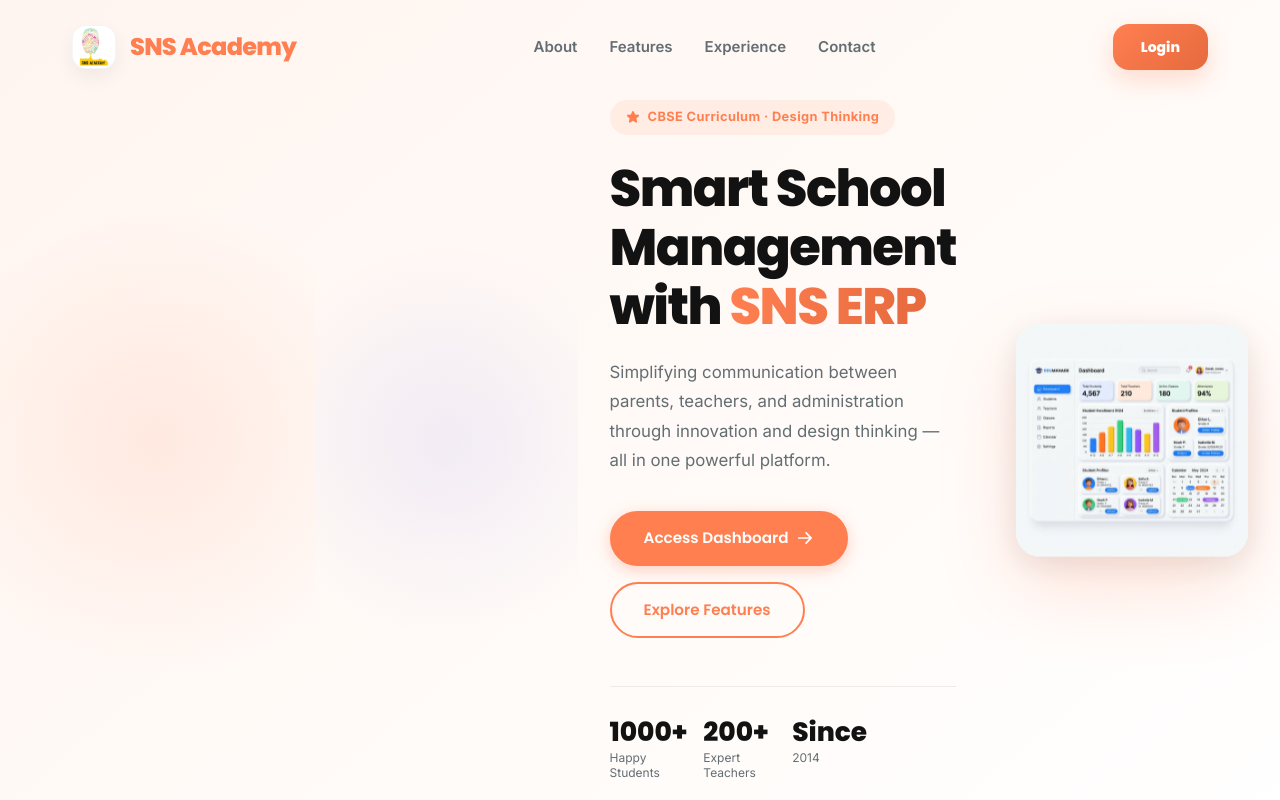
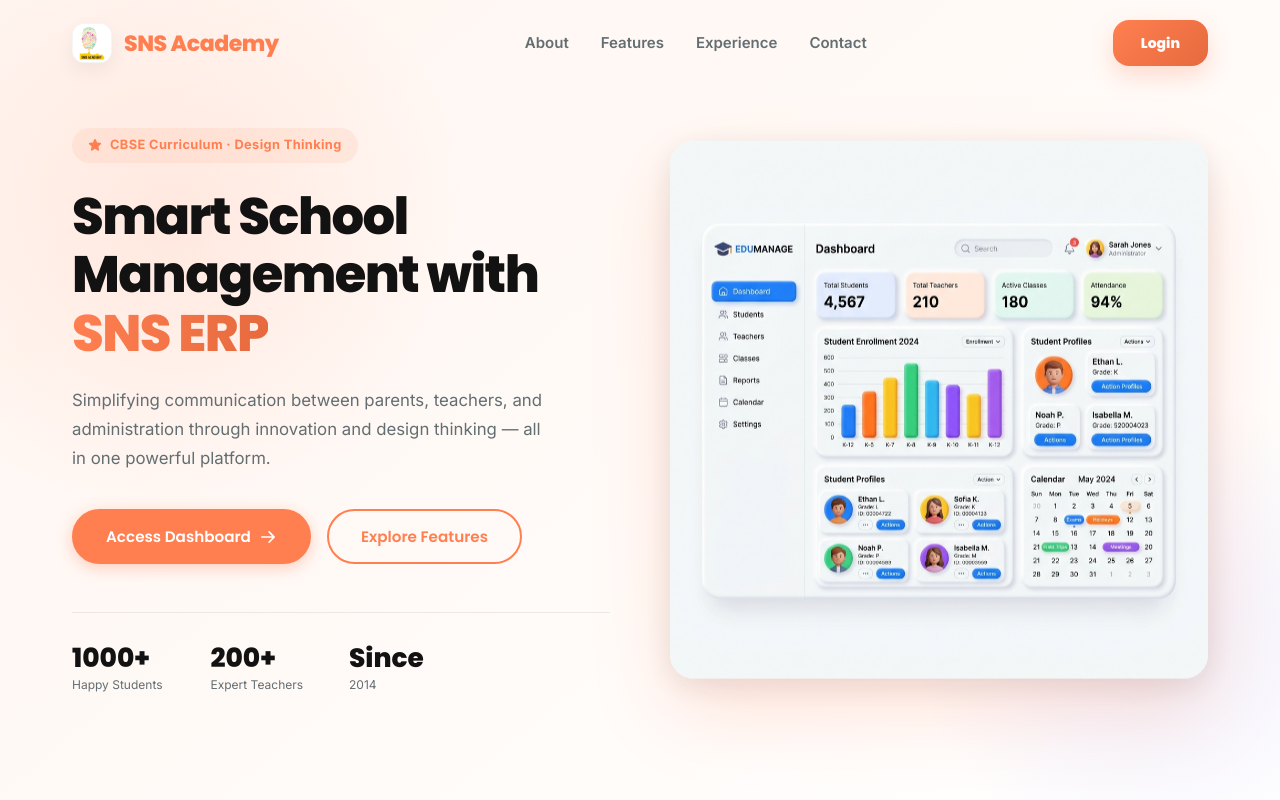
Before and after one commit to Dharshaneshwaran/SNS_schools, a Next.js app in the folder frontend/: page / in a window 1280 px wide. Shown: the top 800 px of the page. Built offline with nearby package versions, Linux system fonts and the light colour scheme; no server answers.

Commit message:
Fix UI alignment issues across pages, implement parent dashboard sign out, and fix dark mode

```diff
--- a/frontend/src/app/globals.css
+++ b/frontend/src/app/globals.css
@@ -178,6 +178,14 @@ h1, h2, h3, h4 {
     position: relative;
 }
 
+/* Decorative glow elements — MUST be absolute so they don't affect flex/grid layout */
+.bg-glow {
+    position: absolute;
+    border-radius: 50%;
+    pointer-events: none;
+    z-index: 0;
+}
+
 .hide-scrollbar::-webkit-scrollbar {
     display: none;
 }
@@ -198,6 +206,14 @@ h1, h2, h3, h4 {
 .premium-card:hover {
     transform: translateY(-5px);
     box-shadow: 0 20px 60px rgba(255, 127, 80, 0.06);
+}
+
+/* Dark mode overrides for dashboard cards */
+[data-theme="dark"] .premium-card,
+.dark-mode .premium-card {
+    background: rgba(26, 26, 26, 0.95);
+    border: 1px solid rgba(255, 255, 255, 0.08);
+    box-shadow: none;
 }
 
 .active-nav-item {
@@ -225,11 +241,11 @@ h1, h2, h3, h4 {
     left: 0;
     width: 100%;
     z-index: 1000;
-    padding: 1.4rem 0;
+    padding: 1rem 0;
     transition: all 0.4s ease;
 }
 .site-header.scrolled {
-    padding: 0.9rem 0;
+    padding: 0.6rem 0;
     background: rgba(255,255,255,0.94);
     backdrop-filter: blur(16px);
     -webkit-backdrop-filter: blur(16px);
@@ -270,8 +286,8 @@ h1, h2, h3, h4 {
     min-height: 100vh;
     display: flex;
     align-items: center;
-    padding-top: 100px;
-    padding-bottom: 80px;
+    padding-top: 80px;
+    padding-bottom: 60px;
     background: linear-gradient(140deg, #FFF5F0 0%, #FFFAF7 50%, #FFFFFF 100%);
     position: relative;
     overflow: hidden;
--- a/frontend/src/app/layout.tsx
+++ b/frontend/src/app/layout.tsx
@@ -22,7 +22,7 @@ export default function RootLayout({
 }>) {
   return (
     <html lang="en" className="h-full antialiased">
-      <body className={`${inter.variable} ${poppins.variable} min-h-full flex flex-col font-sans`}>
+      <body className={`${inter.variable} ${poppins.variable} min-h-full font-sans`}>
         <AppProviders>{children}</AppProviders>
       </body>
     </html>
--- a/frontend/src/app/login/page.tsx
+++ b/frontend/src/app/login/page.tsx
@@ -413,8 +413,8 @@ export default function LoginPage() {
           flexDirection: "column",
           justifyContent: "center",
           alignItems: "center",
+          minHeight: "100vh",
         }}
-        className="hidden lg:flex"
       >
         {/* Background image */}
         <div
@@ -426,12 +426,12 @@ export default function LoginPage() {
             backgroundPosition: "center",
           }}
         />
-        {/* Light gradient overlay */}
+        {/* Dark gradient overlay for text readability */}
         <div
           style={{
             position: "absolute",
             inset: 0,
-            background: "linear-gradient(135deg, rgba(255,255,255,0.4) 0%, rgba(255,127,80,0.1) 100%)",
+            background: "linear-gradient(135deg, rgba(0,0,0,0.55) 0%, rgba(255,127,80,0.35) 100%)",
           }}
         />
 
@@ -465,7 +465,7 @@ export default function LoginPage() {
                 fontFamily: "var(--font-poppins, 'Poppins', sans-serif)",
                 fontSize: "clamp(1.8rem, 3vw, 2.6rem)",
                 fontWeight: 700,
-                color: "#121212",
+                color: "#ffffff",
                 lineHeight: 1.25,
                 marginBottom: 16,
                 letterSpacing: "-0.02em",
@@ -473,7 +473,7 @@ export default function LoginPage() {
             >
               Empowering Education<br />Through Innovation
             </h2>
-            <p style={{ color: "#2d3436", fontSize: 16, fontWeight: 500, lineHeight: 1.7, maxWidth: 420, margin: "0 auto" }}>
+            <p style={{ color: "rgba(255,255,255,0.85)", fontSize: 16, fontWeight: 500, lineHeight: 1.7, maxWidth: 420, margin: "0 auto" }}>
               A unified platform for parents, teachers, and administrators —
               bridging the gap between school and home.
             </p>
--- a/frontend/src/app/page.tsx
+++ b/frontend/src/app/page.tsx
@@ -76,7 +76,7 @@ export default function Home() {
         <div className="bg-glow" style={{ top: "-10%", left: "-10%", width: 600, height: 600, background: "radial-gradient(circle, rgba(255, 127, 80, 0.12), transparent 70%)" }} />
         <div className="bg-glow" style={{ bottom: "-10%", right: "-10%", width: 500, height: 500, background: "radial-gradient(circle, rgba(79, 70, 229, 0.08), transparent 70%)", animationDelay: "-5s" }} />
 
-        <div className="page-container" style={{ width: "100%", position: "relative", zIndex: 1 }}>
+        <div className="page-container" style={{ position: "relative", zIndex: 1 }}>
           <div className="hero-grid">
 
             {/* ── Left: Text ── */}
--- a/frontend/src/app/parent-dashboard/page.tsx
+++ b/frontend/src/app/parent-dashboard/page.tsx
@@ -53,7 +53,7 @@ export default function ParentDashboard() {
   };
 
   return (
-    <div className="mesh-bg" style={{ display: "flex", height: "100vh", background: theme.bg, transition: "background 0.3s ease", position: "relative", overflow: "hidden" }}>
+    <div className={`mesh-bg${isDarkMode ? " dark-mode" : ""}`} style={{ display: "flex", height: "100vh", background: theme.bg, transition: "background 0.3s ease", position: "relative", overflow: "hidden" }}>
       {/* Background Decorative Elements */}
       <div className="bg-glow" style={{ top: "-10%", left: "-10%", width: 700, height: 700, background: "radial-gradient(circle, rgba(255, 127, 80, 0.12), transparent 70%)", position: "absolute", zIndex: 0 }} />
       <div className="bg-glow" style={{ bottom: "-10%", right: "-10%", width: 600, height: 600, background: "radial-gradient(circle, rgba(79, 70, 229, 0.1), transparent 70%)", animationDelay: "-5s", position: "absolute", zIndex: 0 }} />
@@ -110,8 +110,11 @@ export default function ParentDashboard() {
               <button style={{ background: "none", border: "none", color: theme.textMuted, cursor: "pointer" }} onClick={() => setIsDarkMode(!isDarkMode)}>
                 {isDarkMode ? <Sun size={24} weight="bold" /> : <Moon size={24} weight="bold" />}
               </button>
-              <button style={{ background: "none", border: "none", color: theme.textMuted, cursor: "pointer", position: "relative" }}>
-                <Bell size={24} weight="regular" />
+              <button
+                onClick={() => setActiveMenu("notifications")}
+                style={{ background: "none", border: "none", color: activeMenu === "notifications" ? "#FF7F50" : theme.textMuted, cursor: "pointer", position: "relative" }}
+              >
+                <Bell size={24} weight={activeMenu === "notifications" ? "fill" : "regular"} />
                 <span style={{ position: "absolute", top: 0, right: 0, width: 8, height: 8, borderRadius: "50%", background: "#FF7F50", border: `2px solid ${theme.bg}` }}></span>
               </button>
             </div>
--- a/frontend/src/components/Header.tsx
+++ b/frontend/src/components/Header.tsx
@@ -25,7 +25,7 @@ export default function Header() {
         background: scrolled ? "rgba(255, 255, 255, 0.75)" : "transparent",
         backdropFilter: scrolled ? "blur(20px) saturate(180%)" : "none",
         borderBottom: scrolled ? "1px solid rgba(255, 255, 255, 0.3)" : "none",
-        padding: scrolled ? "12px 0" : "24px 0",
+        padding: scrolled ? "10px 0" : "20px 0",
         boxShadow: scrolled ? "0 10px 30px rgba(0,0,0,0.04)" : "none",
       }}
     >
@@ -34,19 +34,19 @@ export default function Header() {
           <Link href="/" className="site-logo" style={{
             display: "flex",
             alignItems: "center",
-            gap: 14,
+            gap: 12,
             textDecoration: "none",
             color: "#121212",
-            fontWeight: 900,
-            fontSize: 24,
-            letterSpacing: "-0.03em",
-            fontFamily: "var(--font-poppins,'Poppins',sans-serif)"
+            fontWeight: 800,
+            fontSize: 22,
+            letterSpacing: "-0.02em",
+            fontFamily: "var(--font-poppins, 'Poppins', sans-serif)"
           }}>
             <div style={{
-              width: 44, height: 44,
+              width: 40, height: 40,
               display: "flex", alignItems: "center", justifyContent: "center",
               background: "#fff",
-              borderRadius: 14,
+              borderRadius: 12,
               boxShadow: "0 8px 20px rgba(0,0,0,0.06)",
               padding: 6,
               border: "1px solid rgba(0,0,0,0.04)"
--- a/frontend/src/components/parent/ParentSidebar.tsx
+++ b/frontend/src/components/parent/ParentSidebar.tsx
@@ -1,6 +1,7 @@
 "use client";
 
 import { useState } from "react";
+import { useRouter } from "next/navigation";
 import { motion, AnimatePresence } from "framer-motion";
 import {
   Bell, User, BookOpen, ChartBar,
@@ -8,6 +9,7 @@ import {
 } from "@phosphor-icons/react";
 import { MenuKey } from "../../app/parent-dashboard/page";
 import { DashboardTheme } from "../../types/theme";
+import { clearSession } from "../../lib/session-storage";
 
 type Student = { id: number; name: string; class: string; section: string; avatar: string };
 
@@ -22,6 +24,12 @@ interface Props {
 
 export default function ParentSidebar({ students, activeStudent, setActiveStudent, activeMenu, setActiveMenu, theme }: Props) {
   const [showStudentDropdown, setShowStudentDropdown] = useState(false);
+  const router = useRouter();
+
+  const handleSignOut = () => {
+    clearSession();
+    router.push("/login");
+  };
 
   const sections: {
     title: string;
@@ -254,6 +262,7 @@ export default function ParentSidebar({ students, activeStudent, setActiveStuden
       {/* Footer / Sign Out */}
       <div style={{ padding: "16px", borderTop: `1px solid ${theme.border}` }}>
         <motion.button
+          onClick={handleSignOut}
           whileHover={{ background: theme.isDark ? "rgba(239,68,68,0.15)" : "#FEF2F2", color: theme.danger }}
           style={{
             width: "100%",
```
Also changed, not shown: 1 other file (tests, documents, lock files or other folders).
